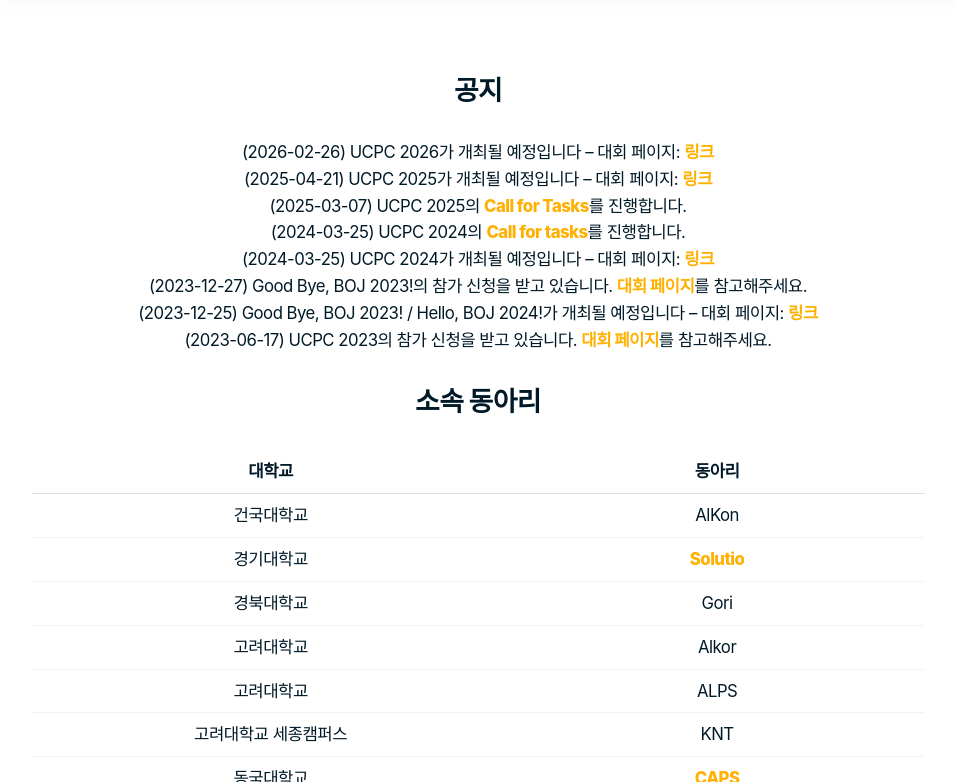
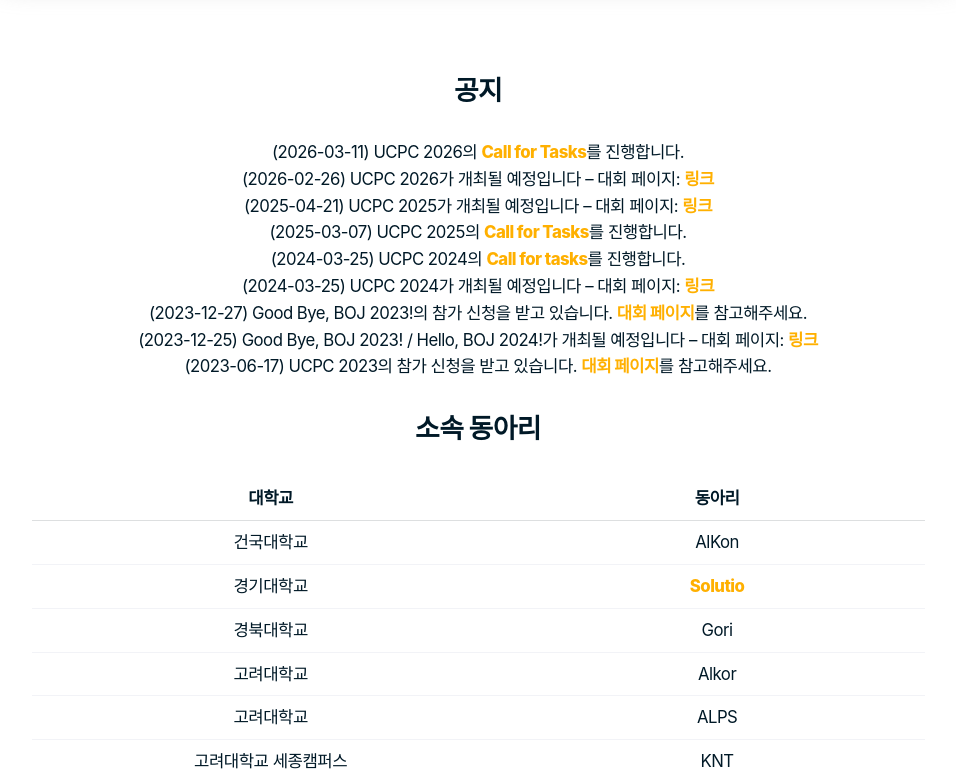
Before and after one commit to ucpcc/main, a Jekyll site: the page built from index.md, in a window 1280 px wide and 900 px high, scrolled down 951 px, cut to the strip 118-900 px from the top of the window. Shown: the whole strip, without its empty margins (162-1118 px from the left). Built offline with Jekyll 4.4.1, drawn with Linux system fonts in a browser that asks for light colours; some web fonts are replaced.

Commit message:
fix: add Call for Tasks link on index.md (#47)
ucpc call for task 링크 추가

```diff
--- a/index.md
+++ b/index.md
@@ -9,6 +9,7 @@ lang: ko
 <!-- ## [2025 전대프연 세미나 신청하기](https://seminar.ucpc.me/){:target="_blank"} -->
 
 ## 공지
+- (2026-03-11) UCPC 2026의 [Call for Tasks](https://2026.ucpc.me/tasks/){:target="_blank"}를 진행합니다.
 - (2026-02-26) UCPC 2026가 개최될 예정입니다 -- 대회 페이지: [링크](https://2026.ucpc.me){:target="_blank"}
 - (2025-04-21) UCPC 2025가 개최될 예정입니다 -- 대회 페이지: [링크](https://2025.ucpc.me){:target="_blank"}
 - (2025-03-07) UCPC 2025의 [Call for Tasks](https://2025.ucpc.me/tasks/){:target="_blank"}를 진행합니다.
```
